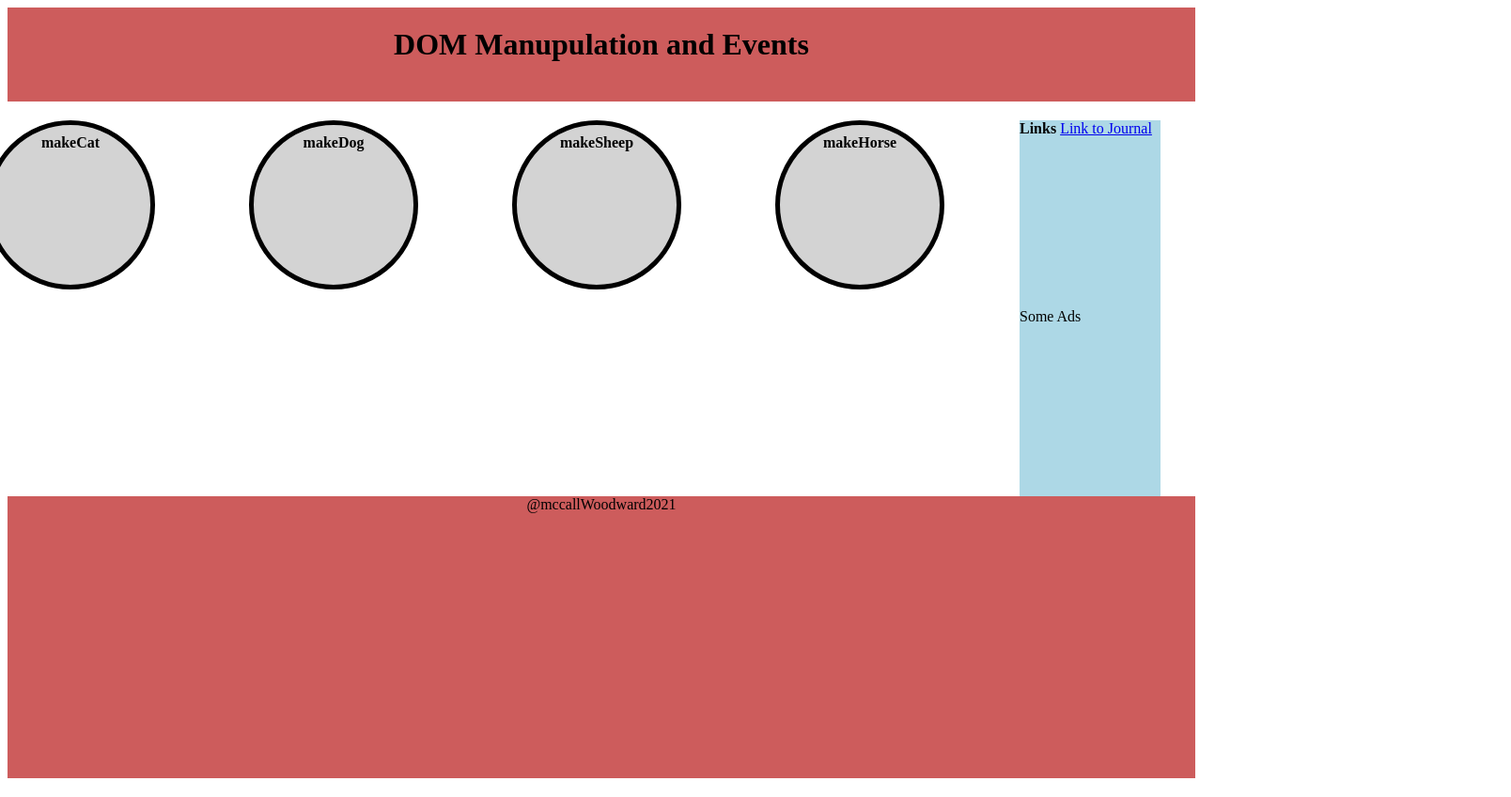
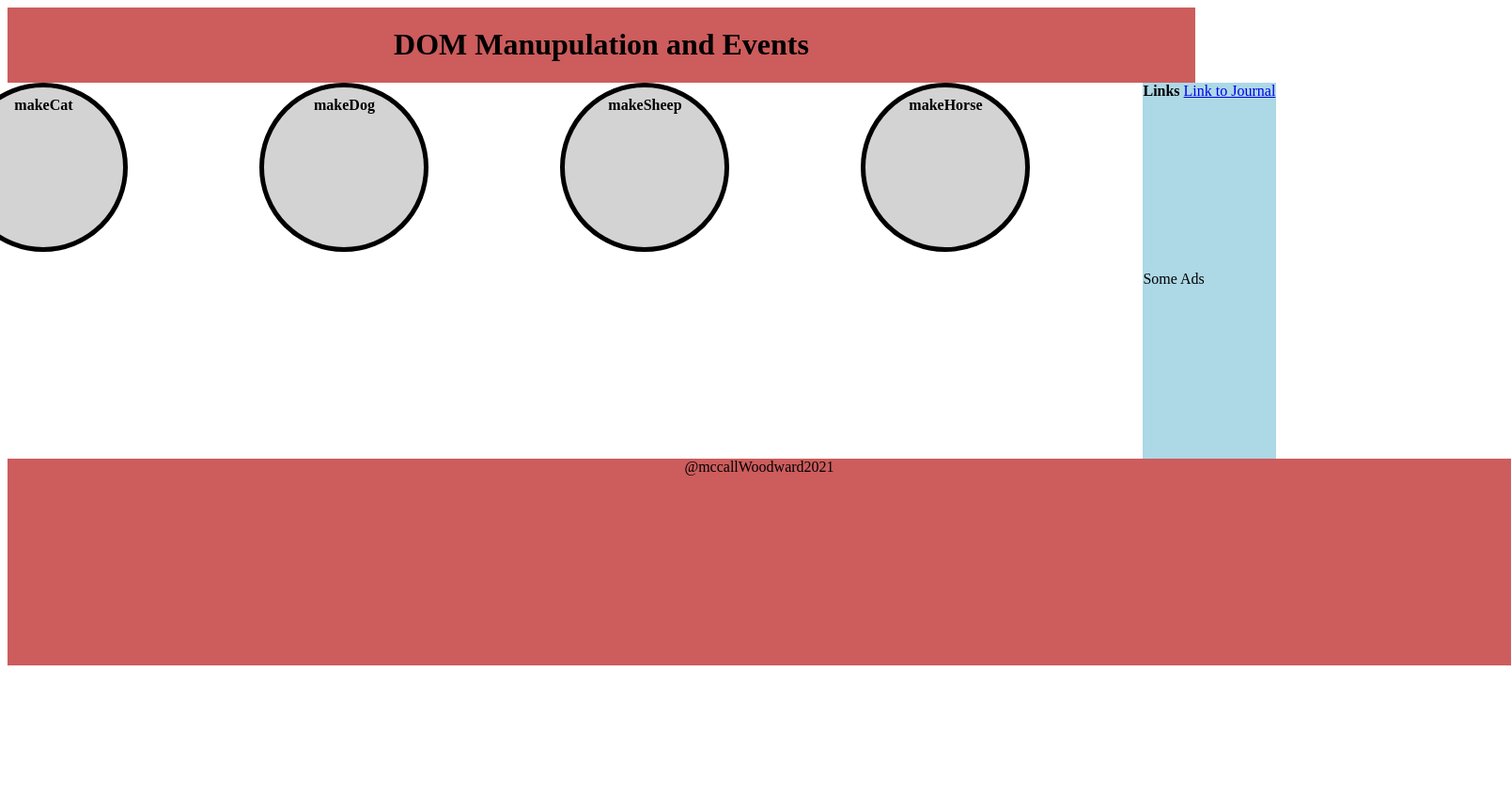
Before and after one commit to woodwardem/animalfarm, a plain HTML site: page index.html in a window 1280 px wide. Shown: the whole page at 94% size, 1608 px wide, since content can reach past the window. After the commit the page ends 800 px from the top, so only its background shows below. Drawn offline with Linux system fonts and the light colour scheme.

Commit message:
added more code

```diff
--- a/style.css
+++ b/style.css
@@ -69,44 +69,63 @@ font-weight: bold;
 
 
 header {
-height: 100px;
-width: 100%;
     background: indianred;
-display: flex;
+display: grid;
 justify-content: center;
-margin-bottom: 20px;
+grid-column-start: auto;
+grid-column-end: 2;
+grid-row-start: auto;
+grid-row-end: 4;
+grid-row-gap: 20px;
 }
 
 main {
     display: grid;
     grid-template-columns: 250px 1fr 250px;
-    height: calc(100% - 12vh)
+    height: calc(100% - 12vh);
+   grid-column-start: 2;
+    grid-column-end: 5;
+    grid-row-start: 2;
+    grid-row-end: 3;
+    grid-column-gap: 40px;
+
+
 }
 div {
     margin-right: 80px;
 }
   #aside {
-   order: 3;
    height: 200px;
-   width: 150px;
+   width: 300%;
    background: lightblue;
+   grid-column-start: 1;
+    grid-column-end: 2;
+    grid-row-start: 1;
+    grid-row-end: 3;
 }
  #side2 {
     height: 200px;
-    width: 150px;
+    width: 300%;
     background: lightblue;
+    grid-column-start: 5;
+    grid-column-end: 6;
+    grid-row-start: 1;
+    grid-row-end: 3;
  }
 
  #farm {
-    order: 2;
     display:gird;
     grid-template-columns: 50% 50%;
     }
 footer {
-    height: 300px;
-width: 100%;
+
     background: indianred;
-display: flex;
+display: grid;
 justify-content: center;
-margin-bottom: 20px;
+grid-column-start: 5;
+grid-column-end: 6;
+grid-row-start: 4 ;
+grid-row-end: 6;
+height: 220px;
+width: 1600px;
 }
```
